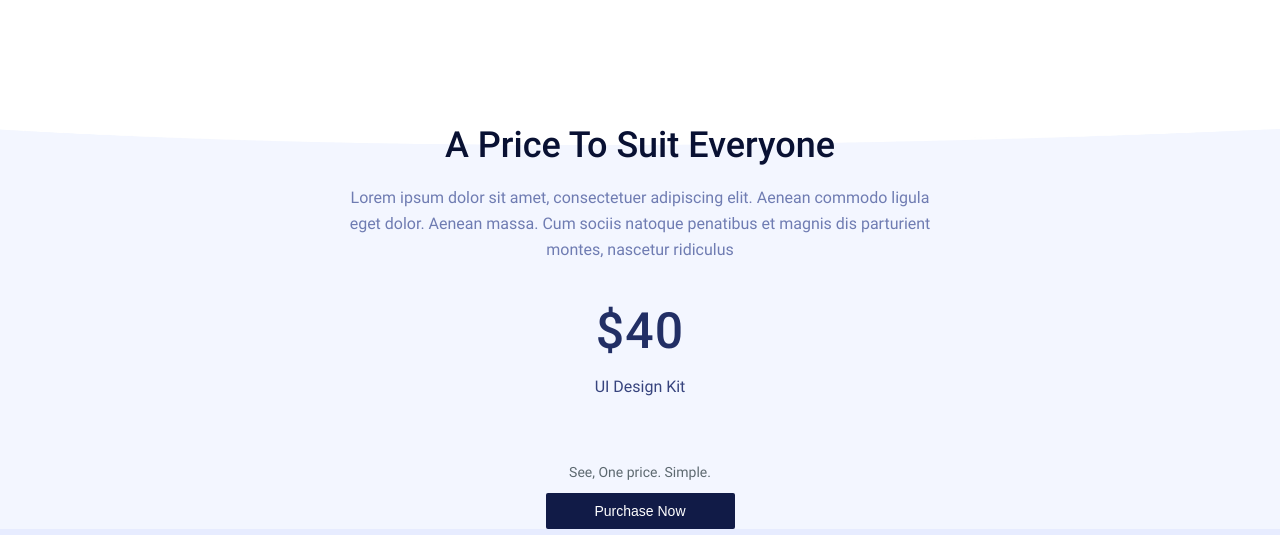
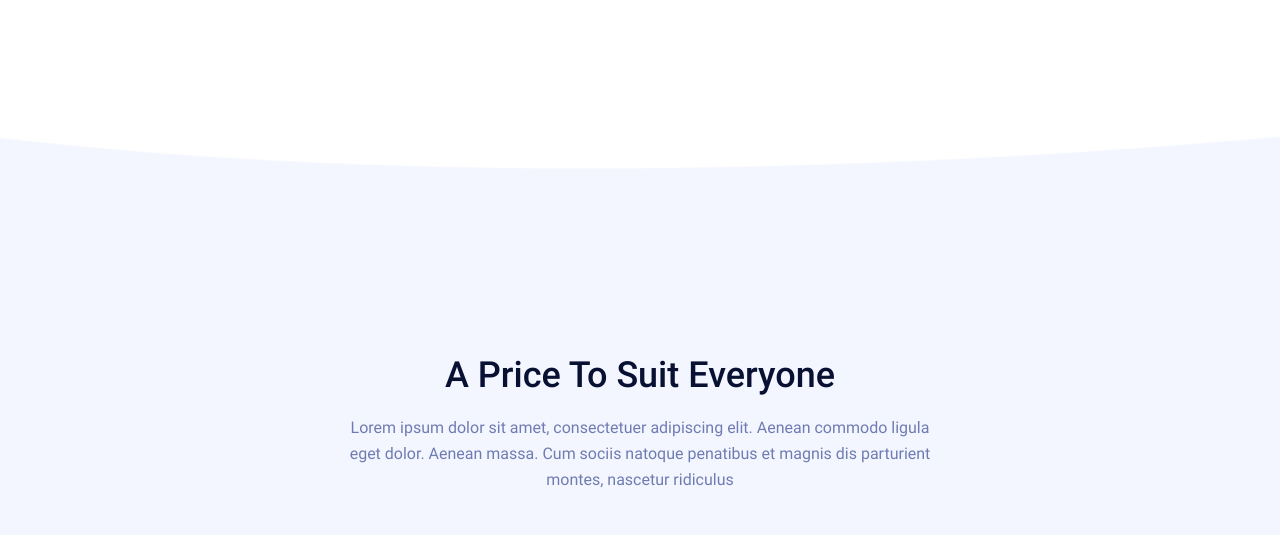
Before and after one commit to NeretinIvan/LearnUP_landing2, a plain HTML site: page index.html in a window 1280 px wide. Shown: the part 3210-3745 px from the top of the page. Drawn offline with Linux system fonts and the light colour scheme.

Commit message:
Price section emergency fix

```diff
--- a/style/scss/price-section.scss
+++ b/style/scss/price-section.scss
@@ -35,4 +35,10 @@
         color: #5D6970;
         margin-bottom: 9px;
     }
+    button {
+        margin-bottom: 170px;
+    }
+    h2 {
+        margin-top: 230px;
+    }
 }
```
Also changed, not shown: style.css, 1 other file.
